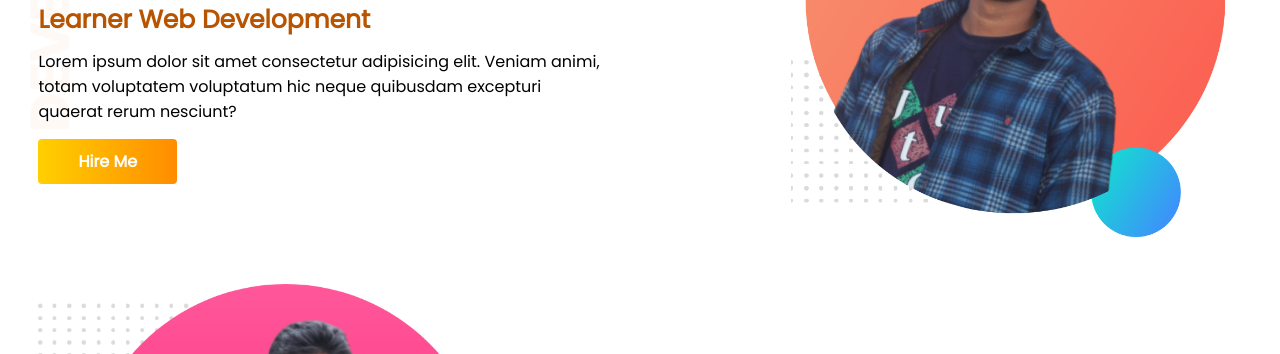
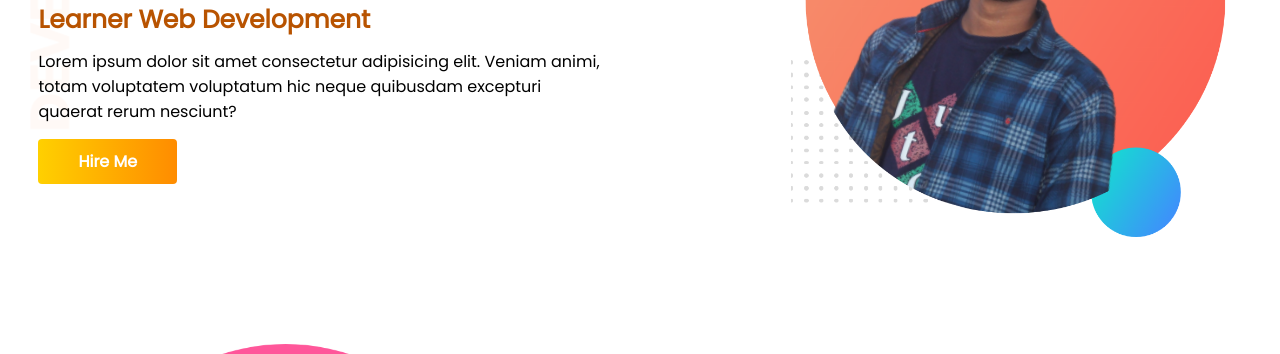
Before and after one commit to ashik-ashik/personal-portfolio, a plain HTML site: page index.html in a window 1280 px wide. Shown: the part 230-584 px from the top of the page. Drawn offline with Linux system fonts and the light colour scheme.

Commit message:
add section padding

```diff
--- a/css/index.css
+++ b/css/index.css
@@ -17,7 +17,7 @@ section{
   display: flex;
   justify-content: space-between;
   align-items: center;
-  padding: 20px 0px;
+  padding: 20px 0px 80px;
 }
 .home{
   background: url(../img/top-banner.png);
```
